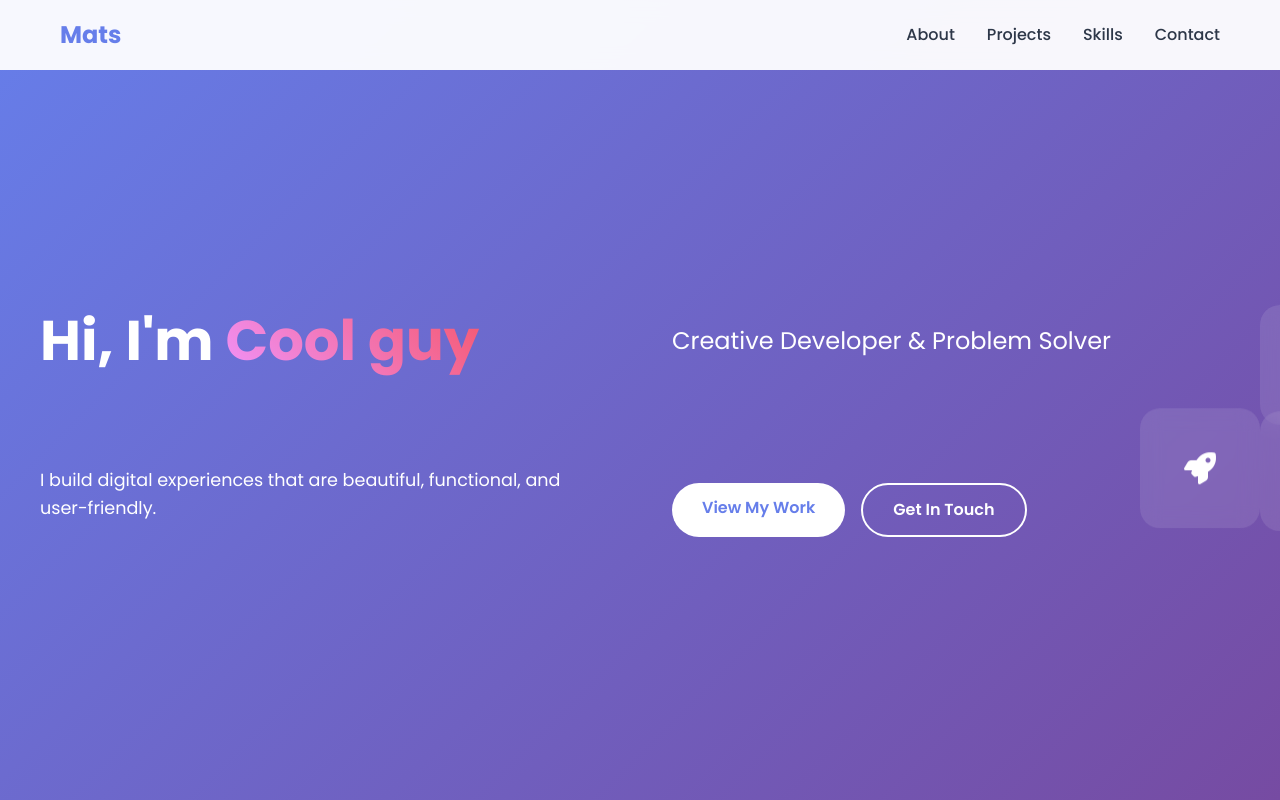
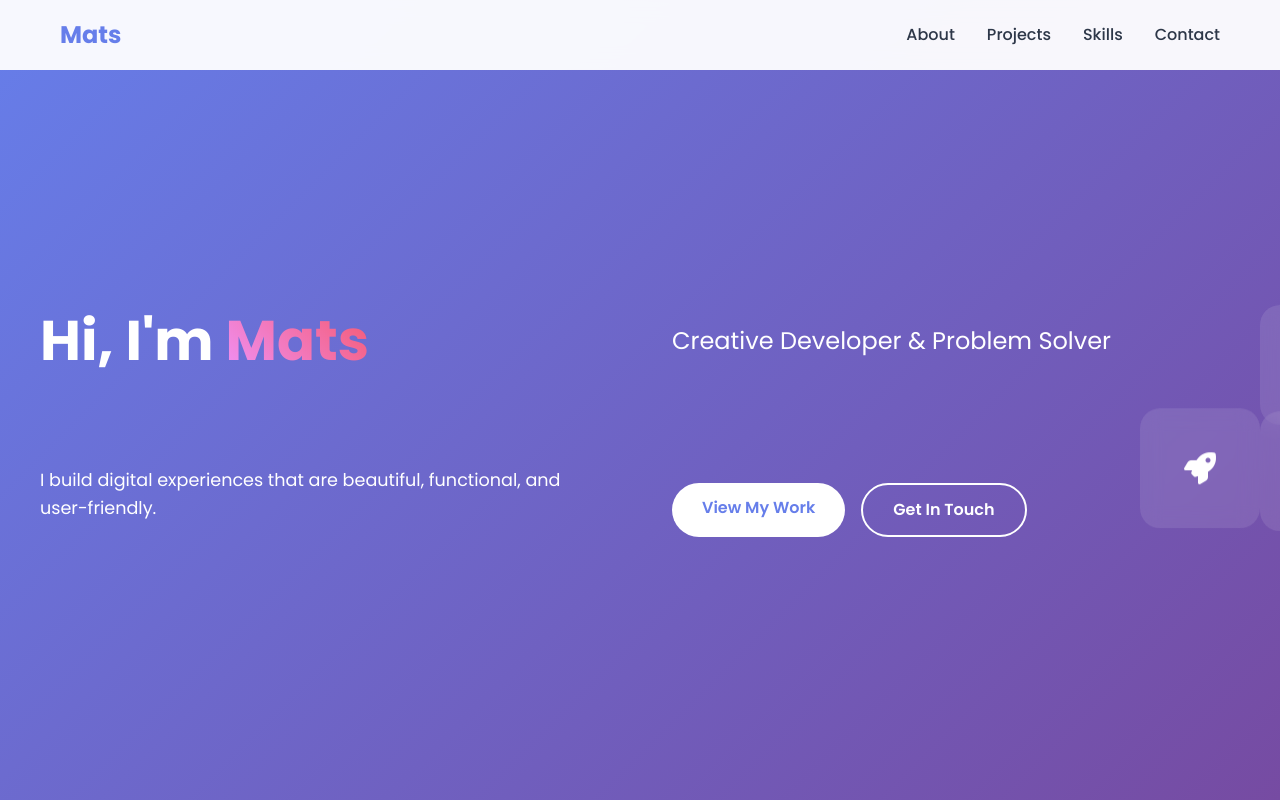
Before and after one commit to MatsVestvik/MatsVestvik.github.io, a plain HTML site: page index.html in a window 1280 px wide. Shown: the top 800 px of the page. Drawn offline with Linux system fonts and the light colour scheme.

Commit message:
Update index.html
Updated my name

```diff
--- a/index.html
+++ b/index.html
@@ -32,7 +32,7 @@
     <!-- Hero Section -->
     <section id="home" class="hero">
         <div class="hero-content">
-            <h1 class="hero-title">Hi, I'm <span class="highlight">Cool guy</span></h1>
+            <h1 class="hero-title">Hi, I'm <span class="highlight">Mats</span></h1>
             <p class="hero-subtitle">Creative Developer & Problem Solver</p>
             <p class="hero-description">I build digital experiences that are beautiful, functional, and user-friendly.</p>
             <div class="hero-buttons">
@@ -233,4 +233,5 @@
 
     <script src="script.js"></script>
 </body>
+
 </html>
```
